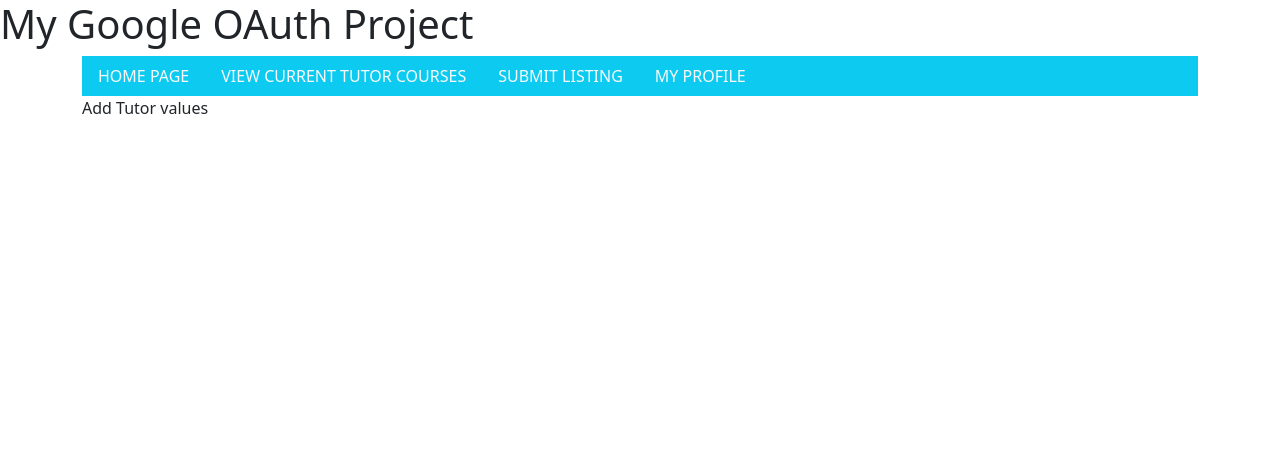
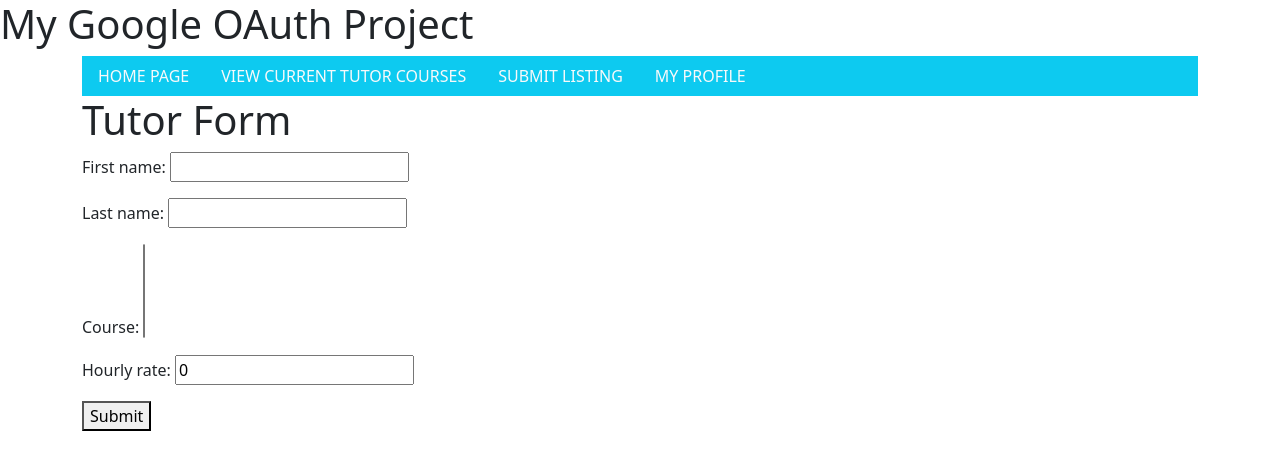
Before and after one commit to maryvwalton/tutor-me-app, a Django app: page /submit_listing/ in a window 1280 px wide. Shown: the top 470 px of the page. Run offline with Django 3.2, Linux system fonts and the light colour scheme; the visitor is signed in with stand-in values (Sample User, id 1); data that the repository does not hold is empty; some libraries are stand-ins or nearby versions.

Commit message:
Made the shell of a form for tutors

```diff
--- a/buildexample/settings.py
+++ b/buildexample/settings.py
@@ -126,7 +126,7 @@ SOCIALACCOUNT_PROVIDERS = {
     }
 }
 
-SITE_ID = 4
+SITE_ID = 2
 
 LOGIN_REDIRECT_URL = '/'
 LOGOUT_REDIRECT_URL = '/'
--- /dev/null
+++ b/myapp/forms.py
@@ -0,0 +1,13 @@
+from django.forms import ModelForm
+from .models import Tutor
+
+class TutorForm(ModelForm):
+    class Meta:
+        model = Tutor
+        fields = [
+            'first_name',
+            'last_name',
+            'course',
+            'hourly_rate',
+            # 'user',
+        ]
--- a/myapp/urls.py
+++ b/myapp/urls.py
@@ -7,10 +7,10 @@ from django.views.generic import TemplateView
 from django.contrib.auth.views import LogoutView
 
 urlpatterns = [
-    path('', TemplateView.as_view(template_name="index.html")),
-    path('profile/', TemplateView.as_view(template_name="profile.html")),
-    path('submit_listing/', TemplateView.as_view(template_name="submit_listing.html")),
-    path('tutor_courses/', TemplateView.as_view(template_name="tutor_courses.html")),
+    path('', TemplateView.as_view(template_name="myapp/index.html")),
+    path('profile/', TemplateView.as_view(template_name="myapp/profile.html")),
+    path('submit_listing/', views.submit_listing, name = "submit_listing"),
+    path('tutor_courses/', TemplateView.as_view(template_name="myapp/tutor_courses.html")),
     path('accounts/', include('allauth.urls')),
     path('logout', LogoutView.as_view()),
 ]
--- a/myapp/views.py
+++ b/myapp/views.py
@@ -1,6 +1,18 @@
 from django.shortcuts import render
 from django.http import HttpResponse
+from .forms import TutorForm
 
 # SHERRIFF: very basic index page created
 def index(request):
     return HttpResponse("This is our tutor me project")
+
+def submit_listing(request):
+    form = TutorForm(request.POST or None)
+
+    if form.is_valid():
+        form.save()
+
+    context = {
+        'form': form
+    }
+    return render(request, 'myapp/submit_listing.html', context)
--- a/templates/submit_listing.html
+++ b/templates/myapp/submit_listing.html
@@ -26,24 +26,19 @@
         <a class="nav-link link-light" href="/profile">MY PROFILE</a>
       </li>
     </ul>
-    <p>Add Tutor values</p>
+
+<!-- TUTOR FORM -->
+
+{% block content %}
+<h1>Tutor Form</h1>
+<form method="post">
+    {% csrf_token %}
+    {{ form.as_p }}
+    <button type="submit">Submit</button>
+</form>
+{% endblock %}
 
 
-<!--
-    user = models.OneToOneField(User, on_delete=models.CASCADE)
-
-    first_name = models.CharField(max_length=200)
-    last_name = models.CharField(max_length=200)
-
-    course = models.ManyToManyField(Course, blank=True)
-
-    headline = models.CharField(max_length=300)
-
-    qualifications = models.CharField(max_length=750)
-
-    hourly_rate = models.FloatField(default=0)
-
-    rating = models.FloatField(default=0) -->
 
 
 {% else %}
```
Also changed, not shown: myapp/migrations/0001_initial.py (added), myapp/migrations/__init__.py (added), templates/myapp/index.html (renamed from templates/index.html), templates/myapp/profile.html (added), templates/myapp/tutor_courses.html (added).
